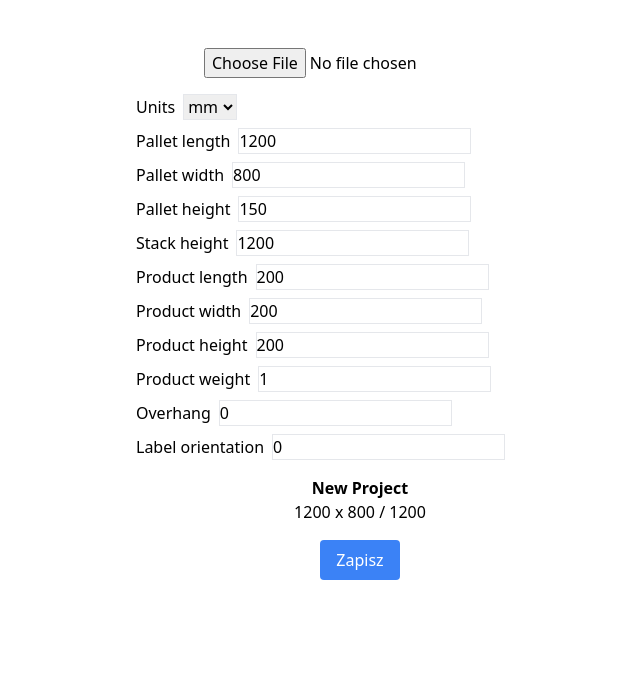
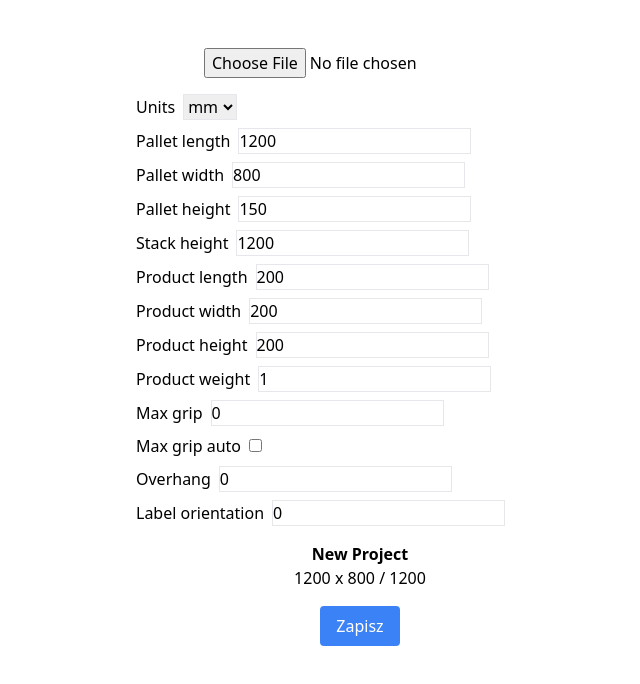
Before and after one commit to deekki/pally, a React (Vite) app in the folder pal-in/: page / in a window 1280 px wide. Shown: the top 684 px of the page, without its empty margins (280-920 px from the left). Built offline with nearby package versions, Linux system fonts and the light colour scheme.

Commit message:
Add maxGrip fields and validation

```diff
--- a/pal-in/src/App.tsx
+++ b/pal-in/src/App.tsx
@@ -20,6 +20,8 @@ const defaultProject: PalletProject = {
     height: 200,
     weight: 1,
   },
+  maxGrip: 0,
+  maxGripAuto: false,
   labelOrientation: '0',
   units: 'mm',
   overhang: 0,
@@ -185,6 +187,28 @@ function App() {
           />
         </div>
         <div>
+          <label className="mr-2">Max grip</label>
+          <input
+            className="border"
+            type="number"
+            value={project.maxGrip}
+            onChange={(e) =>
+              setProject((prev) => ({ ...prev, maxGrip: e.target.valueAsNumber }))
+            }
+          />
+        </div>
+        <div>
+          <label className="mr-2">Max grip auto</label>
+          <input
+            className="border"
+            type="checkbox"
+            checked={project.maxGripAuto}
+            onChange={(e) =>
+              setProject((prev) => ({ ...prev, maxGripAuto: e.target.checked }))
+            }
+          />
+        </div>
+        <div>
           <label className="mr-2">Overhang</label>
           <input
             className="border"
--- a/pal-in/src/data/jsonIO.ts
+++ b/pal-in/src/data/jsonIO.ts
@@ -58,7 +58,11 @@ export async function loadFromFile(file: File): Promise<PalletProject> {
   }
 
   if (data.maxGrip !== undefined) {
-    if (typeof data.maxGrip !== 'number' || data.maxGrip < 0) {
+    if (
+      typeof data.maxGrip !== 'number' ||
+      !Number.isInteger(data.maxGrip) ||
+      data.maxGrip < 0
+    ) {
       throw new Error('Invalid maxGrip value')
     }
   }
```
Also changed, not shown: 2 other files (tests, documents, lock files or other folders).
